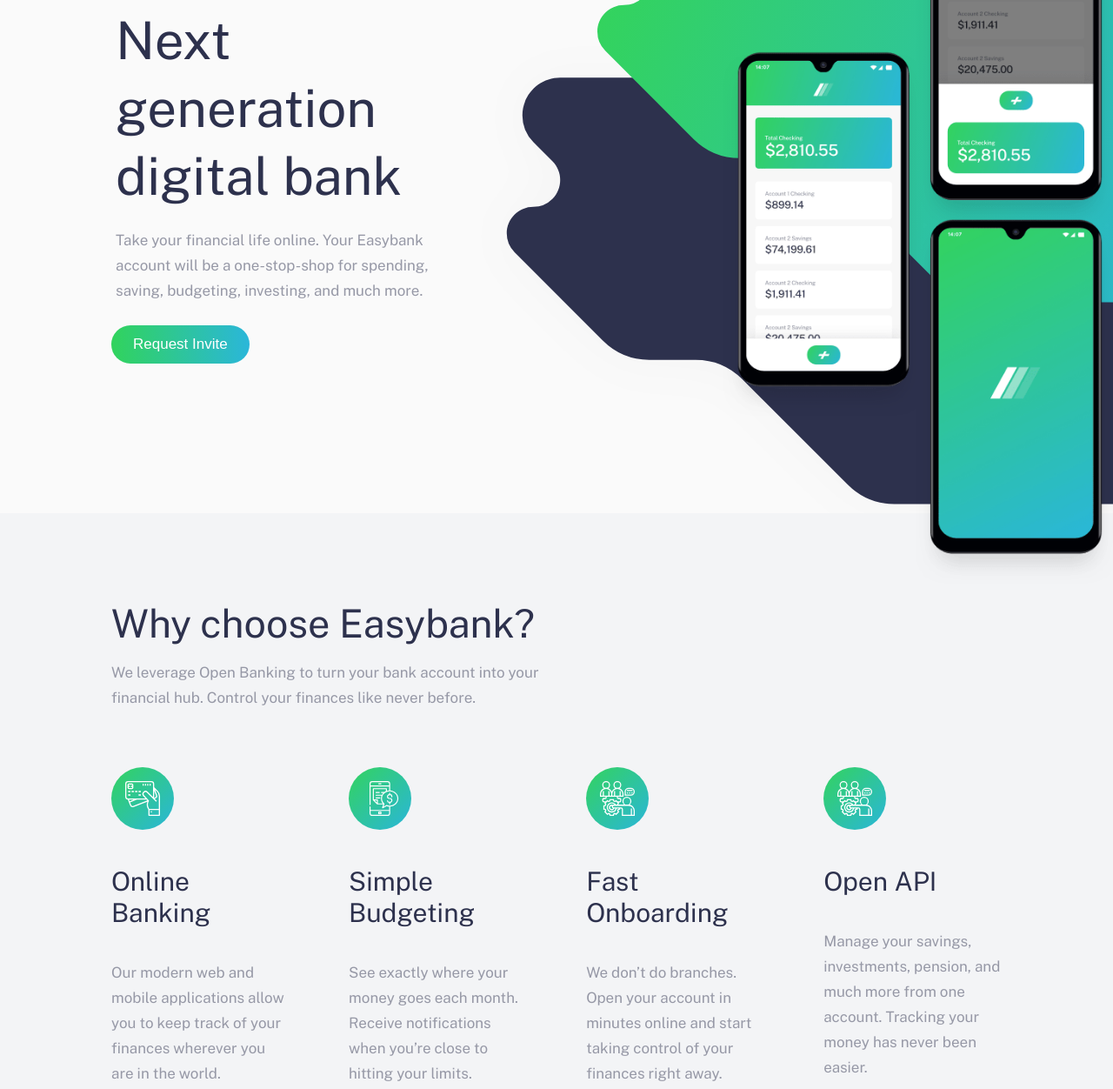
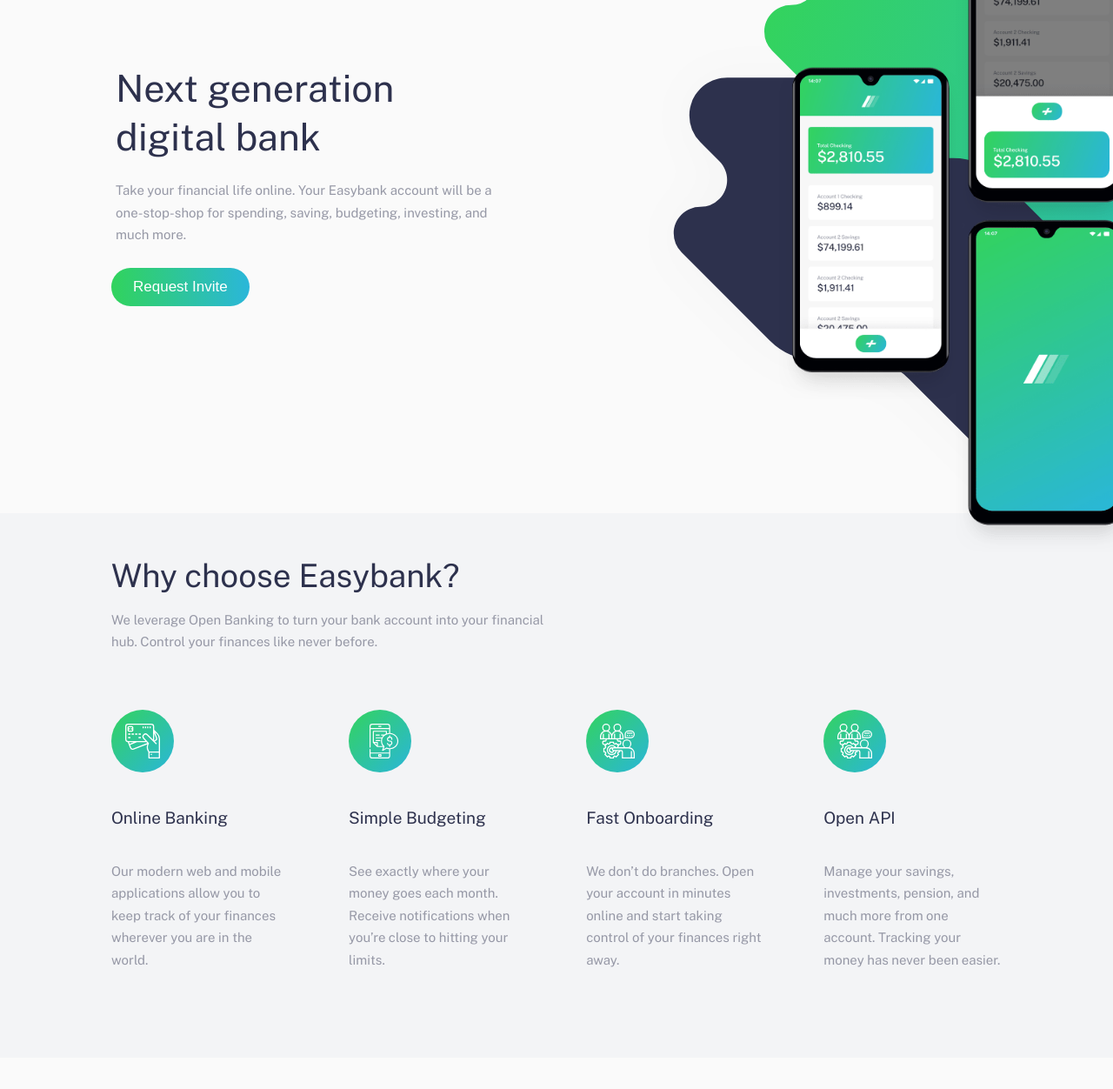
Before and after one commit to ma-yur/easy-bank, a website: page index.html in a window 1280 px wide. Shown: the part 138-1390 px from the top of the page at 87% size. Drawn offline with nearby package versions, Linux system fonts and the light colour scheme; files whose address does not match are found by name.

Commit message:
remove extra padding in features section

```diff
--- a/sass/base/_base.scss
+++ b/sass/base/_base.scss
@@ -20,11 +20,8 @@
 }
 html {
   box-sizing: border-box;
-  font-size: 62.5%; // 1rem = 10px
-  @media only screen and (min-width: 1000px) {
-  // font-size: 70%;
+  font-size: 62.5%;
 
-  }
 }
 
 body {
@@ -34,6 +31,7 @@
   min-height: 100vh;
   background-color: var(--color-gray-light);
   position: relative;
+  // background-color: red;
 }
 
 .overlay{
--- a/sass/base/_topography.scss
+++ b/sass/base/_topography.scss
@@ -2,8 +2,11 @@
     font-size: 4.3rem;
     line-height: 1.3;
     color: var(--color-primary-blue);
-    @media only screen and (min-width: 750px) {
-        font-size: 6rem;
+    @media only screen and (min-width: 1300px) {
+        font-size: 5.9rem;
+    }
+    @media only screen and (min-width: 1700px) {
+        font-size: 6.5rem;
     }
 
 }
@@ -13,9 +16,9 @@
     font-size: 3.7rem;
     font-weight: 400;
     line-height: 1.2;
-    @media only screen and (min-width: 750px) {
-        font-size: 4.5rem;
-    }
+    // @media only screen and (min-width: 750px) {
+    //     font-size: 4.5rem;
+    // }
 
 }
 .heading-teritory{
@@ -23,17 +26,18 @@
     font-size: 2.5rem;
     font-weight: 400;
     line-height: 1.2;
-    @media only screen and (min-width: 750px) {
-        font-size: 3rem;
+    @media only screen and (min-width: 1000px) {
+        font-size: 1.9rem;
     }
-
+    @media only screen and (min-width: 1300px) {
+        font-size: 2.4rem;
+    }
 }
 .paragraph{
     color:var(--color-grayish-blue-2);
     font-size: 1.5rem;
     line-height: 1.7;
-    @media only screen and (min-width: 750px) {
-        font-size:1.7rem;
+    @media only screen and (min-width: 1300px) {
+        font-size: 1.6rem;
     }
-
 }
--- a/sass/components/_article.scss
+++ b/sass/components/_article.scss
@@ -1,20 +1,20 @@
 .article {
-  padding-bottom: 2rem ;
+  // padding-bottom: 2rem ;
   margin-bottom: 2rem ;
-
+  // background-color: red;
   box-shadow: rgba(0, 0, 0, 0.05) 0px 0px 0px 1px;
     transition: all .2s;
     &:hover{
       transform: scale(1.02);
-
     }
 
-    @media only screen and (min-width: 1027px) {
+    @media only screen and (min-width: 768px) {
       flex: 0 0 40%;
     }
-    @media only screen and (min-width: 1650px) {
-      flex: 0 0 20%;
 
+    @media only screen and (min-width: 1300px) {
+      flex: 0 0 22.5%;
+      height: 50rem;
     }
 
       &_img {
@@ -30,7 +30,7 @@
 
       }
       &_box {
-          width: 80%;
+          max-width: 80%;
           margin: 0 auto;
       }
       &_author {
--- a/sass/components/_components.scss
+++ b/sass/components/_components.scss
@@ -6,8 +6,6 @@
 .hero_img{
     overflow: hidden;
     margin-top: -10rem;
-
-
 }
 
 
--- a/sass/layouts/_articles.scss
+++ b/sass/layouts/_articles.scss
@@ -6,10 +6,9 @@
     }
     &_heading{
       margin-bottom: 3rem;
-
     }
 
-  @media only screen and (min-width: 900px) {
+  @media only screen and (min-width: 768px) {
     display: flex;
     flex-wrap: wrap;
     max-width: 80%;
@@ -19,8 +18,6 @@
       text-align: left;
       flex: 1 0 100%;
     }
-
-
   }
 
 }
--- a/sass/layouts/_footer.scss
+++ b/sass/layouts/_footer.scss
@@ -9,20 +9,22 @@
     margin: 0 auto;
     text-align: center;
       @media only screen and (min-width: 900px) {
+
         width: 80%;
         display: flex;
         justify-content: space-between;
         align-items: center;
 
       &_nav{
+
         display: flex;
         align-items: center;
         justify-content: space-between;
         margin-right:auto;
+
         & > * {
           margin-top: 1rem;
           margin-left: 9rem;
-
         }
 
       }
--- a/sass/layouts/_header.scss
+++ b/sass/layouts/_header.scss
@@ -46,8 +46,8 @@
         transition: all .2s;
         &:hover{
           transform: scale(1.2);
+        }
 
-        }
       }
 
     }
--- a/sass/layouts/_hero.scss
+++ b/sass/layouts/_hero.scss
@@ -16,7 +16,6 @@
       align-items: center;
       text-align: left;
       height: 70vh;
-
       &_img {
         order: 1;
         flex: 1;
@@ -24,7 +23,7 @@
 
       &_box {
         margin-left: 10%;
-        flex: 0 0 30%;
+        flex: 0 0 35%;
         margin-right: 2rem;
       }
 
@@ -37,6 +36,5 @@
       margin-bottom: 2rem;
       padding: 0.5rem;
     }
-    &_btn {
-    }
+
   }
--- a/sass/layouts/_more.scss
+++ b/sass/layouts/_more.scss
@@ -5,7 +5,7 @@
     width: 90%;
     margin: 0 auto;
     @media only screen and (min-width: 1000px) {
-      padding: 10rem 0;
+      padding: 5rem 0;
 
       width: 80%;
       // height: 60vh;
--- a/sass/pages/_home.scss
+++ b/sass/pages/_home.scss
@@ -2,14 +2,12 @@
     position: sticky;
     top:0;
 }
-
 
 .section-hero{
     background-image: url('..//images/bg-intro-mobile.svg');
     background-repeat: no-repeat;
     background-position: center;
     background-size:100%;
-    height: 100%;
     background-position: right top;
     padding-bottom: 10rem;
 
@@ -17,10 +15,6 @@
         background-image: url('..//images/bg-intro-desktop.svg');
         background-size:75%;
         background-repeat: no-repeat;
-        background-position: right -65% top 60% ;
+        background-position: right -40rem top 60% ;
     }
-    @media only screen and (min-width: 1700px) {
-        background-size:auto;
-    }
-
 }
```
Also changed, not shown: main/main.css, 1 other file. Lines whose indentation alone changed are shown as unchanged.
